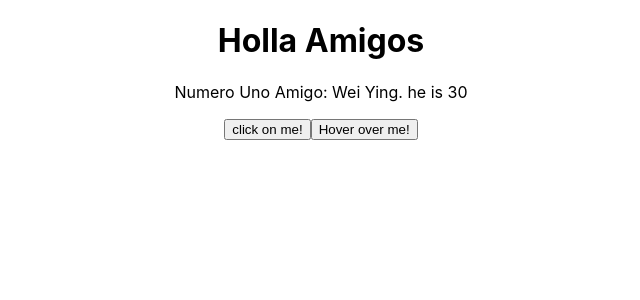
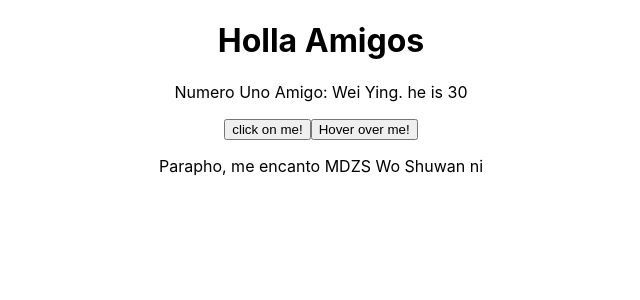
Before and after one commit to emmabradford/learn-basic-react, a React (Create React App) app: page / in a window 1280 px wide. Shown: the top 300 px of the page, without its empty margins (319-959 px from the left). Built offline with nearby package versions, Linux system fonts and the light colour scheme.

Commit message:
added a copy function

```diff
--- a/src/App.js
+++ b/src/App.js
@@ -3,6 +3,8 @@ import './App.css';
 import Amigo from './components/Amigo';
 import Button from './components/Button';
 import Hover from './components/Hover';
+import Copy from './components/Copy';
+
 function App() {
     return (
     <div className="App">
@@ -10,6 +12,7 @@ function App() {
     <Amigo />
     <Button />
     <Hover />
+    <Copy />
     </div>
   );
 }
--- /dev/null
+++ b/src/components/Copy.js
@@ -0,0 +1,19 @@
+import React from 'react';
+
+class Copy extends React.Component
+{
+    handleCopy(e)
+    {
+        console.log('Dont do it!');
+    }
+    render()
+    {
+        return(
+            <p onCopy={this.handleCopy}>
+                Parapho, me encanto MDZS Wo Shuwan ni
+            </ p>
+        )
+    }
+}
+
+export default Copy;
```
